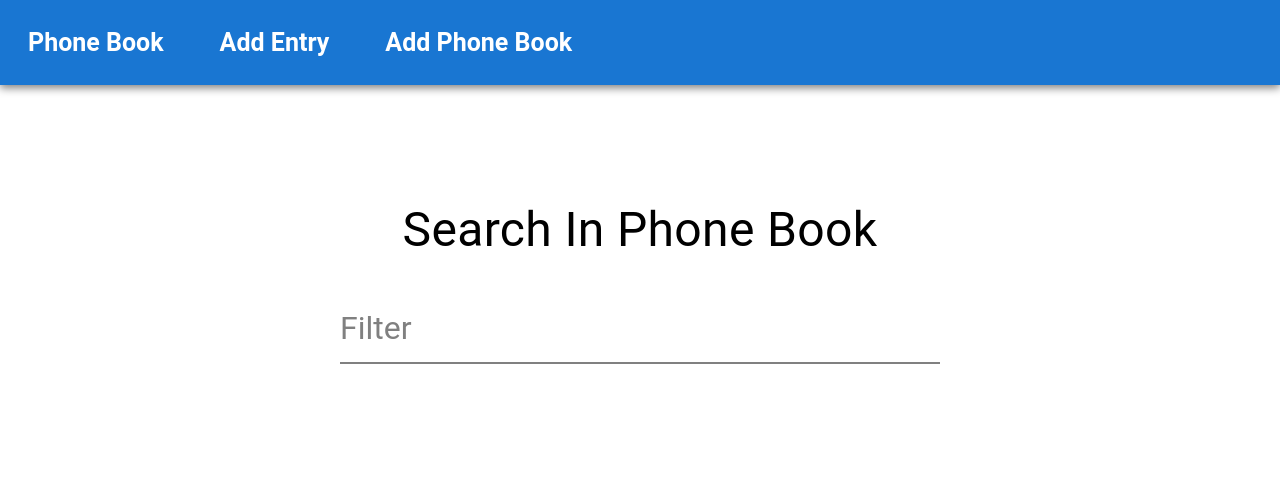
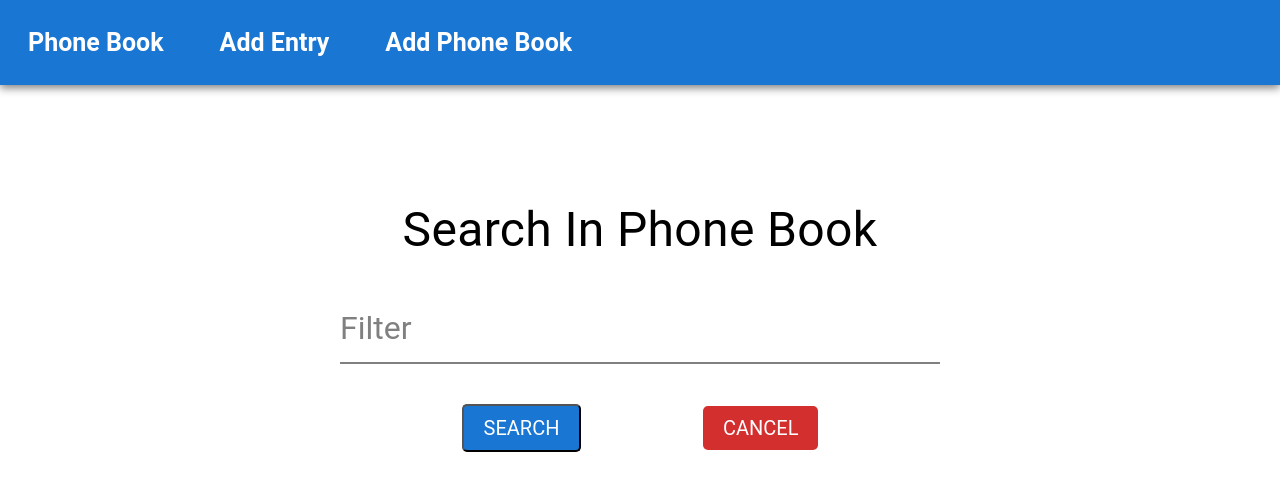
Before and after one commit to leathumbiran02/eBlocks_Internship, a React (Create React App) app in the folder phone-book-app/: page / in a window 1280 px wide. Shown: the top 490 px of the page. Built offline with nearby package versions, Linux system fonts and the light colour scheme.

Commit message:
Added buttons
-Added a search, save and cancel buttons to the pages.

```diff
--- a/phone-book-app/src/App.css
+++ b/phone-book-app/src/App.css
@@ -52,6 +52,7 @@ header .navbar ul li a{
   width: 600px;
   position: relative;
   padding-top: 15px;
+
 }
 
 .input-field{
@@ -113,23 +114,30 @@ h1{
   text-align: center;
 }
 
-.save-button{
+.save-button, .cancel-button{
+  text-align: center;
   margin-top:20px;
   padding: 10px 20px;
   font-size: 20px;
   text-transform: uppercase;
   border-radius: 5px;
+}
+
+.save-button{
   background-color: rgb(25, 118, 210);
   color: white;
 }
 
 .cancel-button{
-  margin-top:20px;
-  padding: 10px 20px;
-  font-size: 20px;
-  text-transform: uppercase;
-  border-radius: 5px;
   background-color: rgb(211,47,47);
   color: white;
   text-decoration: none; /* Used to hide the line under the word cancel: */
 }
+
+.button-group{
+  display: flex;
+  margin-top: 20px;
+  flex-direction: row;
+  align-items: center;
+  justify-content: space-evenly;
+}
--- a/phone-book-app/src/pages/AddPhoneBook.js
+++ b/phone-book-app/src/pages/AddPhoneBook.js
@@ -16,15 +16,15 @@ function AddPhoneBook(){
                 <h1>Add New Phone Book</h1> {/* Heading of the page: */}
             </div>
 
-                <div class="field-group">
-                    <form>
-                        <input type="text" name="phone_book_name" id="phone_book_name" class="input-field" placeholder="Phone Book Name" autocomplete="off"></input> {/* Input field for phone book name: */}
-                        <label for="phone_book_name" class="input-label">Phone Book Name</label>
-                        <input type="submit" name="submit" value="save" class="save-button"></input>
-                    </form>
+            <div class="field-group">
+                <input type="text" name="phone_book_name" id="phone_book_name" class="input-field" placeholder="Phone Book Name" autocomplete="off"></input> {/* Input field for phone book name: */}
+                <label for="phone_book_name" class="input-label">Phone Book Name</label>
 
-                   <a href="/" class="cancel-button">cancel</a>
+                <div class="button-group">
+                    <input type="submit" name="submit" value="save" class="save-button"></input>
+                    <a href="/" class="cancel-button">cancel</a>
                 </div>
+            </div>
         </div>
     );
 }
--- a/phone-book-app/src/pages/AddPhoneBookEntry.js
+++ b/phone-book-app/src/pages/AddPhoneBookEntry.js
@@ -24,6 +24,11 @@ function AddPhoneBookEntry(){
                 <input type="text" name="number" id="number" class="input-field" placeholder="number" autocomplete="off"></input> {/* Input field for a person's phone number: */}
                 <label for="number" class="input-label">Number</label>
             </div>
+
+            <div class="button-group">
+                <input type="submit" name="submit" value="save" class="save-button"></input>
+                <a href="/" class="cancel-button">cancel</a>
+            </div>
         </div>
     );
 }
--- a/phone-book-app/src/pages/SearchPhone.js
+++ b/phone-book-app/src/pages/SearchPhone.js
@@ -20,6 +20,11 @@ export default function SearchPhone(){
                 <input type="text" name="filter" id="filter" class="input-field" placeholder="Filter" autocomplete="off"></input> {/* Input field for entering a value to filter by: */}
                 <label for="filer" class="input-label">Filter</label>
             </div>
+
+            <div class="button-group">
+                <input type="submit" name="submit" value="search" class="save-button"></input>
+                <a href="/" class="cancel-button">cancel</a>
+            </div>
         </div>
 
     );
```
